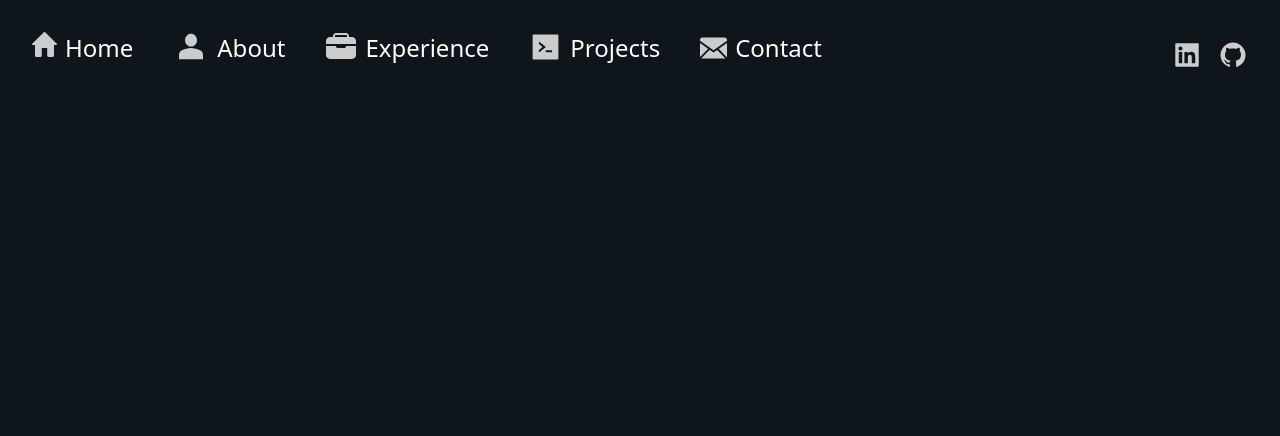
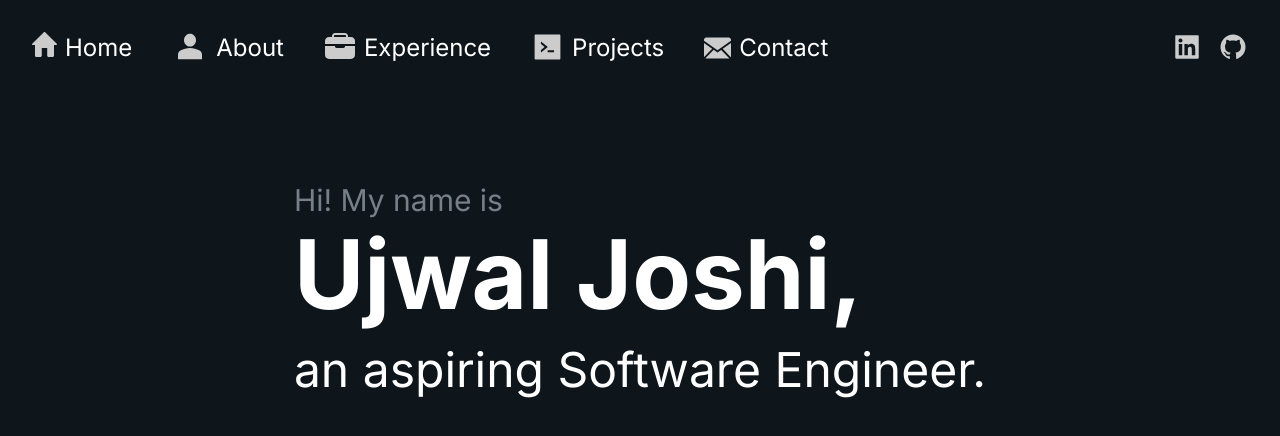
Before and after one commit to ujwal2003/ujwal2003.github.io, a SvelteKit app: page / in a window 1280 px wide. Shown: the top 436 px of the page. Built offline with nearby package versions, Linux system fonts and the light colour scheme.

Commit message:
added hero section

```diff
--- a/src/app.css
+++ b/src/app.css
@@ -1,6 +1,9 @@
+@import url("https://fonts.googleapis.com/css2?family=Inter:wght@400;500;600;700&display=swap");
+
 @tailwind base;
 @tailwind components;
 @tailwind utilities;
+
 
 html { overflow-y: scroll; background-color: #0E161B; }
 
--- a/src/routes/+page.svelte
+++ b/src/routes/+page.svelte
@@ -17,7 +17,7 @@
     </div>
 
     <div class="hidden lg:block">
-        <div class="flex gap-4 pt-2 cursor-pointer">
+        <div class="flex gap-4 cursor-pointer">
             <a class="hover:scale-110" href="https://www.linkedin.com/in/ujwalujoshi/" target="_blank">
                 <NavLinkedInIco />
             </a>
@@ -28,6 +28,16 @@
     </div>
 </nav>
 
-<div>
-
+<div class="flex justify-center pt-16">
+    <div class="flex-col">
+        <div class="text-[#768087] text-3xl font-sans pb-2">
+            Hi! My name is
+        </div>
+        <div class="text-white text-8xl font-sans font-extrabold pb-6">
+            Ujwal Joshi,
+        </div>
+        <div class="text-white text-5xl font-sans">
+            an aspiring Software Engineer.
+        </div>
+    </div>
 </div>
--- a/tailwind.config.js
+++ b/tailwind.config.js
@@ -2,7 +2,11 @@
 export default {
   content: ['./src/**/*.{html,js,svelte,ts}', './node_modules/preline/preline.js'],
   theme: {
-    extend: {},
+    extend: {
+      fontFamily: {
+        'sans': ['Inter', 'system-ui', '-apple-system', 'BlinkMacSystemFont', 'Segoe UI', 'Roboto', 'Helvetica Neue', 'Arial', 'Noto Sans', 'sans-serif', 'Apple Color Emoji', 'Segoe UI Emoji', 'Segoe UI Symbol', 'Noto Color Emoji'],
+      }
+    },
   },
   plugins: [
     require('preline/plugin')
```
